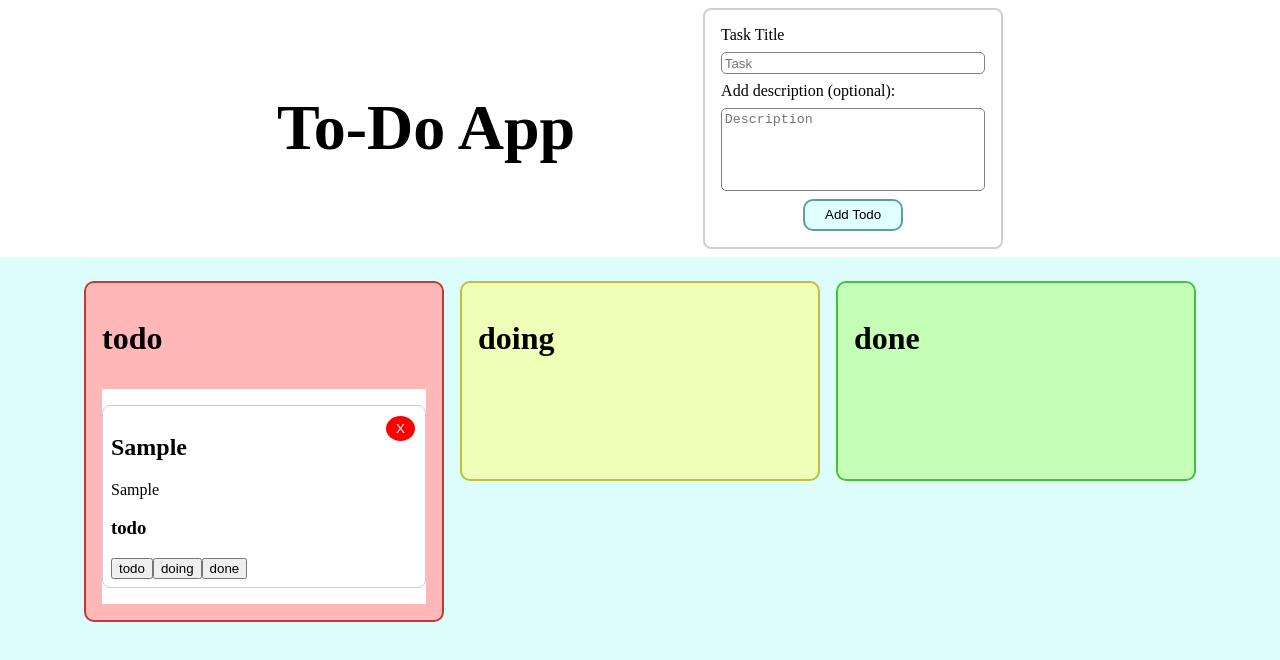
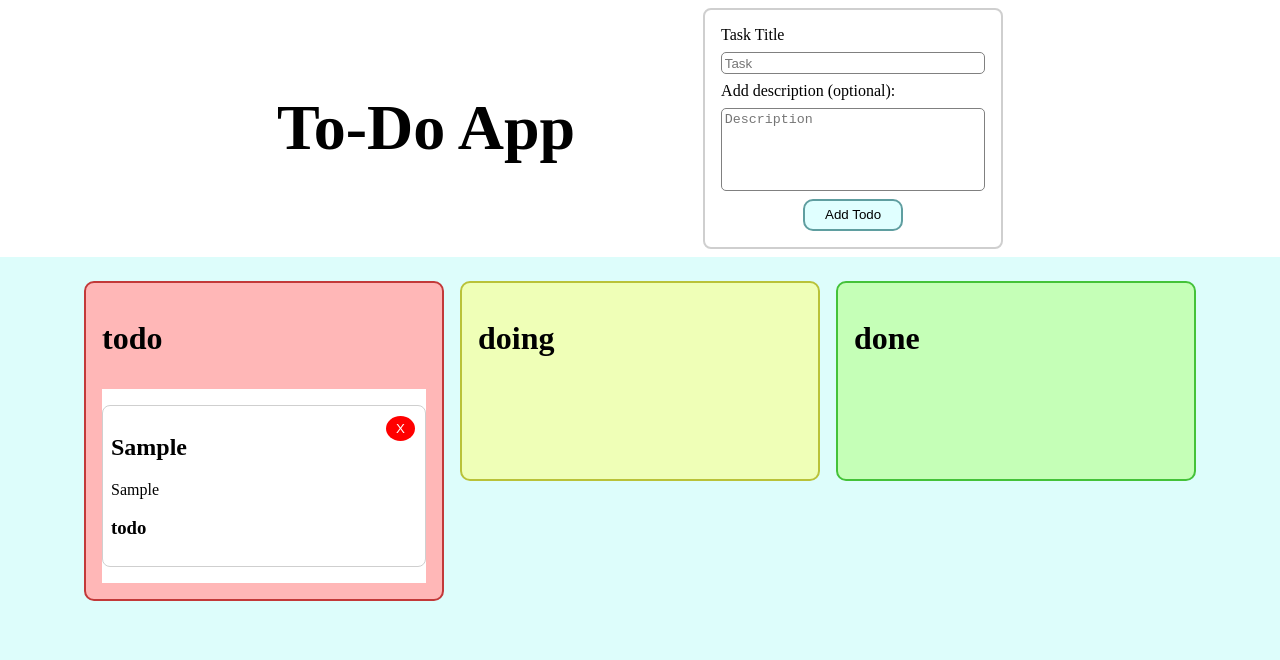
Before and after one commit to NetHunTech/grab-and-drag-to-do-app, a React (Vite) app: page / in a window 1280 px wide. Both pictures are taken after typing "Sample", "Sample" into the empty fields and a click on the button "Add Todo". Shown: the top 660 px of the page. Built offline with nearby package versions, Linux system fonts and the light colour scheme.

Commit message:
Remove fake stage set button and update codes + fix UI

```diff
--- a/src/components/TodoBoard/TodoBoard.tsx
+++ b/src/components/TodoBoard/TodoBoard.tsx
@@ -1,5 +1,10 @@
 import { useEffect, useState } from "react"
-import { DndContext, closestCenter } from "@dnd-kit/core"
+import {
+  DndContext,
+  closestCenter,
+  DragOverlay
+} from "@dnd-kit/core"
+
 import AddTodo from "../AddTodo/AddTodo"
 import Column from "./TodoColumn"
 import type { Todo } from "../../types/todo"
@@ -9,6 +14,13 @@ export default function Board() {
     const storedTodos = localStorage.getItem('tasks')
     return storedTodos ? JSON.parse(storedTodos) : []
   })
+
+  const [activeId, setActiveId] = useState<string | null>(null)
+  const activeTodo = todos.find(task => task.id === activeId)
+
+  useEffect(() => {
+    localStorage.setItem('tasks', JSON.stringify(todos))
+  }, [todos])
 
   function addTodo(newTodo: Todo) {
     setTodos(prev => [...prev, newTodo])
@@ -24,49 +36,62 @@ export default function Board() {
     ))
   }
 
-  useEffect(() => {
-    localStorage.setItem('tasks', JSON.stringify(todos))
-  }, [todos])
+  function onDragStart({ active }: any) {
+    setActiveId(String(active.id))
+  }
 
   function onDragEnd({ active, over }: any) {
     if (!over) return
 
-    console.log("ACTIVE:", active.id)
-    console.log("OVER:", over.id)
+    const stage = over.data?.current?.stage
 
-    moveTodo(String(active.id), over.id as Todo["stage"])
+    if (!stage) return
+
+    moveTodo(String(active.id), stage)
+  }
+
+  function onDragCancel() {
+    setActiveId(null)
   }
 
   return (
     <>
-        <header>
-          {<h1>To-Do App</h1>}
-          <AddTodo onAddTodo={addTodo}/>
-        </header>
+      <header>
+        {<h1>To-Do App</h1>}
+        <AddTodo onAddTodo={addTodo}/>
+      </header>
       <DndContext
+        onDragStart={onDragStart}
+        onDragEnd={onDragEnd}
+        onDragCancel={onDragCancel}
         collisionDetection={closestCenter}
-        onDragEnd={onDragEnd}
       >
         <main className="todo-board">
           <Column
             name='todo'
             tasks={todos.filter(task => task.stage === 'todo')}
             onDelete={delTodo}
-            onMove={moveTodo}
           />
           <Column
             name='doing'
             tasks={todos.filter(task => task.stage === 'doing')}
             onDelete={delTodo}
-            onMove={moveTodo}
           />
           <Column
             name='done'
             tasks={todos.filter(task => task.stage === 'done')}
             onDelete={delTodo}
-            onMove={moveTodo}
           />
         </main>
+
+      <DragOverlay>
+        {activeId && activeTodo ? (
+          <div className="card dragging-preview">
+            <h2>{activeTodo.title}</h2>
+            {activeTodo.description && <p>{activeTodo.description}</p>}
+          </div>
+        ) : null}
+      </DragOverlay>
       </DndContext>
     </>
   )
--- a/src/components/TodoBoard/TodoCard.tsx
+++ b/src/components/TodoBoard/TodoCard.tsx
@@ -3,7 +3,7 @@ import { CSS } from '@dnd-kit/utilities'
 import type { TodoCardProps } from "../../types/todo"
 
 export default function Card({
-  id, title, description, stage, onDelete, onMove
+  id, title, description, stage, onDelete
 }: TodoCardProps) {
   const {
     attributes,
@@ -21,7 +21,8 @@ export default function Card({
       {...attributes}
       className="card"
       style={{
-        transform: CSS.Transform.toString(transform)
+        transform: transform ? CSS.Transform.toString(transform) : undefined,
+        touchAction: "none"
       }}
     >
       <h2>{title}</h2>
@@ -29,12 +30,6 @@ export default function Card({
       <h3>{stage}</h3>
       <button onClick={onDelete}>X</button>
 
-      <div>
-        <button onClick={() => {onMove(id, 'todo')}}>todo</button>
-        <button onClick={() => {onMove(id, 'doing')}}>doing</button>
-        <button onClick={() => {onMove(id, 'done')}}>done</button>
-      </div>
-
     </div>
   )
 }
--- a/src/components/TodoBoard/TodoColumn.tsx
+++ b/src/components/TodoBoard/TodoColumn.tsx
@@ -2,9 +2,10 @@ import Card from "./TodoCard"
 import type { Todo, TodoColumn } from "../../types/todo"
 import { useDroppable } from "@dnd-kit/core"
 
-export default function Column({ name, tasks, onDelete, onMove }: TodoColumn) {
+export default function Column({ name, tasks, onDelete }: TodoColumn) {
   const {setNodeRef, isOver} = useDroppable({
-    id: name
+    id: name,
+    data: { stage: name }
   })
 
   const renderedTasks = tasks.map((task: Todo) => (
@@ -15,7 +16,6 @@ export default function Column({ name, tasks, onDelete, onMove }: TodoColumn) {
       description={task.description}
       stage={task.stage}
       onDelete={() => onDelete(task.id)}
-      onMove={onMove}
     />
   ))
 
--- a/src/types/todo.ts
+++ b/src/types/todo.ts
@@ -9,7 +9,6 @@ type TodoColumn = {
   name: string
   tasks: Todo[]
   onDelete: (id: string) => void
-  onMove: (id: string, stage: Todo["stage"]) => void
 }
 
 type AddTodoProps = {
@@ -18,7 +17,6 @@ type AddTodoProps = {
 
 type TodoCardProps = Todo & {
   onDelete: () => void
-  onMove: (id: string, stage: Todo["stage"]) => void
 }
 
 export type { Todo, TodoColumn, AddTodoProps, TodoCardProps }
```
